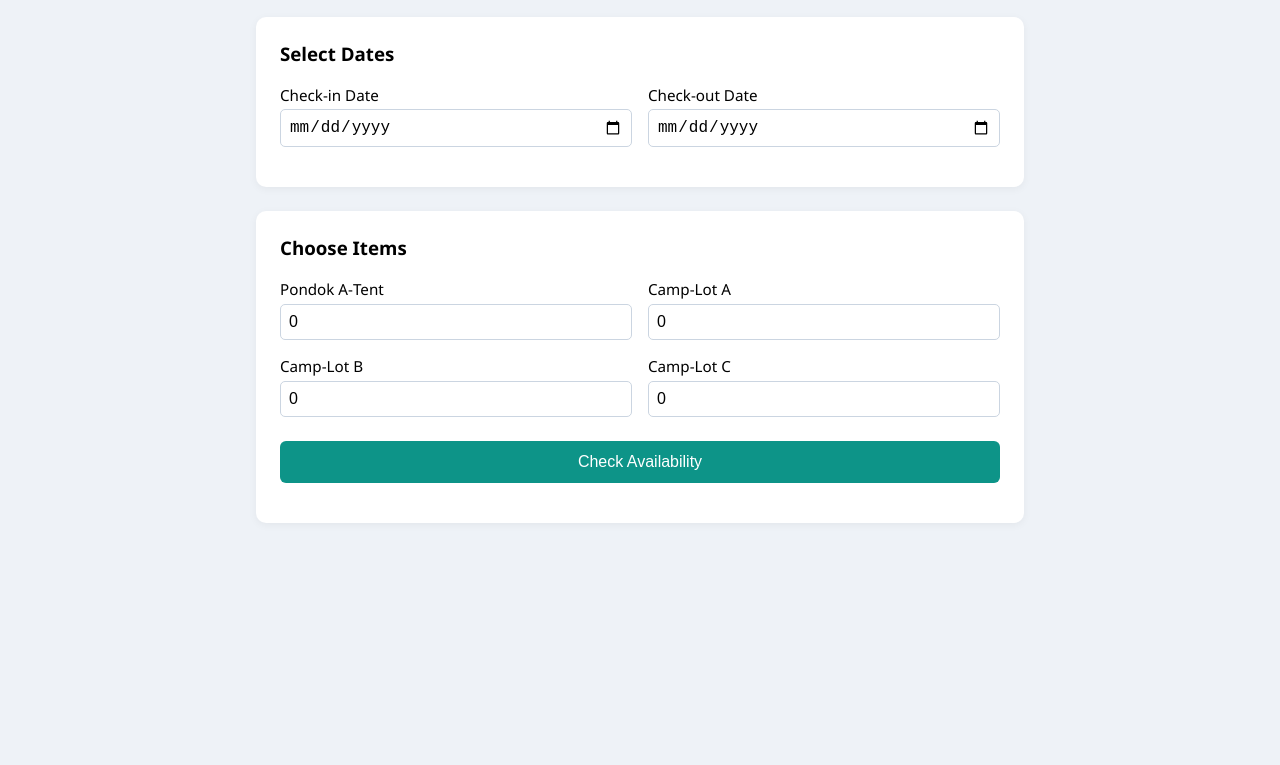
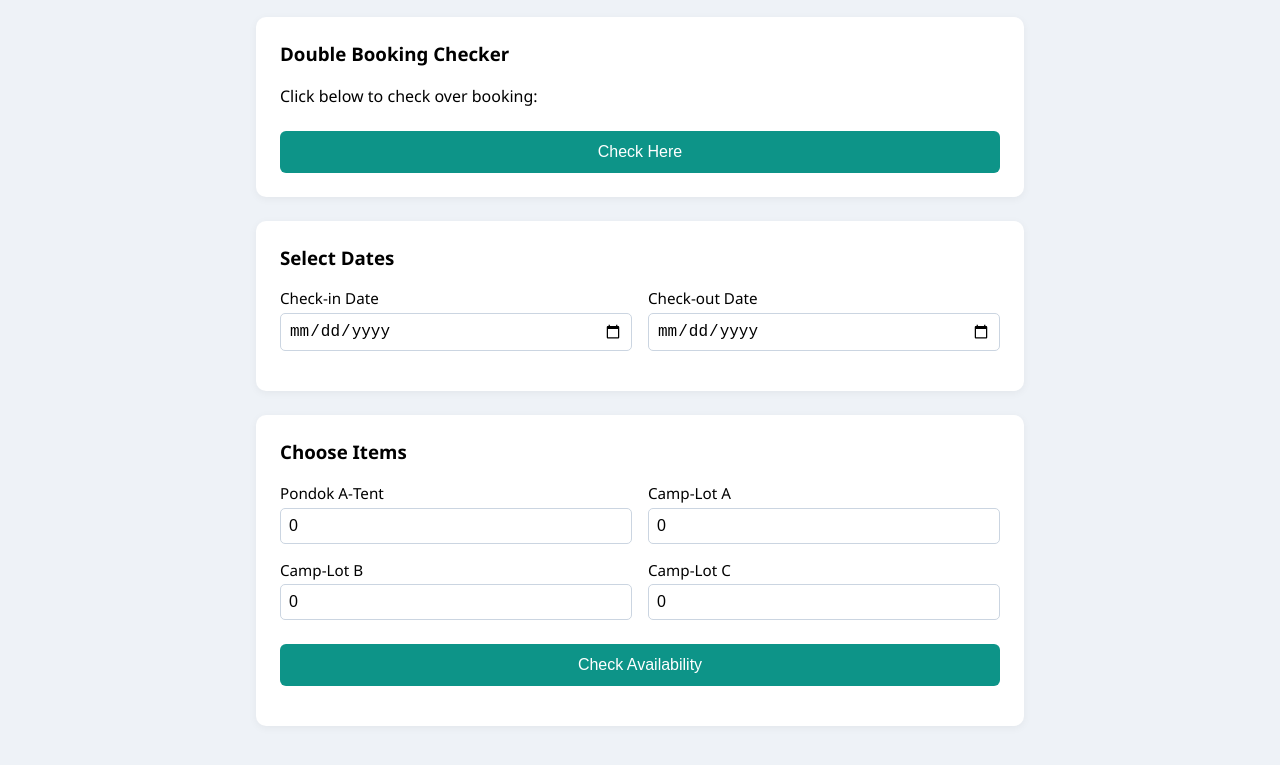
Before and after one commit to Shafiqaiman0104/VentureRushSystem, a website: page coDashboard.html in a window 1280 px wide. Shown: the part 117-882 px from the top of the page. Before the commit the page ends 800 px from the top, so only its background shows below. Drawn offline with Linux system fonts and the light colour scheme; no server answers; sample sign-in values are in the browser's storage.

Commit message:
Update coDashboard.html

```diff
--- a/coDashboard.html
+++ b/coDashboard.html
@@ -3,7 +3,7 @@
 <head>
   <meta charset="UTF-8" />
   <meta name="viewport" content="width=device-width, initial-scale=1.0"/>
-  <title>Campsite Agent Portal – Check Availability</title>
+  <title>Campsite C.O Portal – Check Availability</title>
   <style>
     * { box-sizing: border-box; }
     body { margin: 0; font-family: 'Segoe UI', sans-serif; background: #eef2f7; }
@@ -247,6 +247,15 @@
 
   <main>
     <h2>Check Availability</h2>
+
+   <div class="card">
+    <h3>Double Booking Checker</h3>
+    <p>Click below to check over booking:</p>
+    <a href="bookingChecker.html">
+      <button class="btn-main">Check Here</button>
+    </a>
+  </div>
+
     <div class="card">
       <h3>Select Dates</h3>
       <div class="form-group">
```
